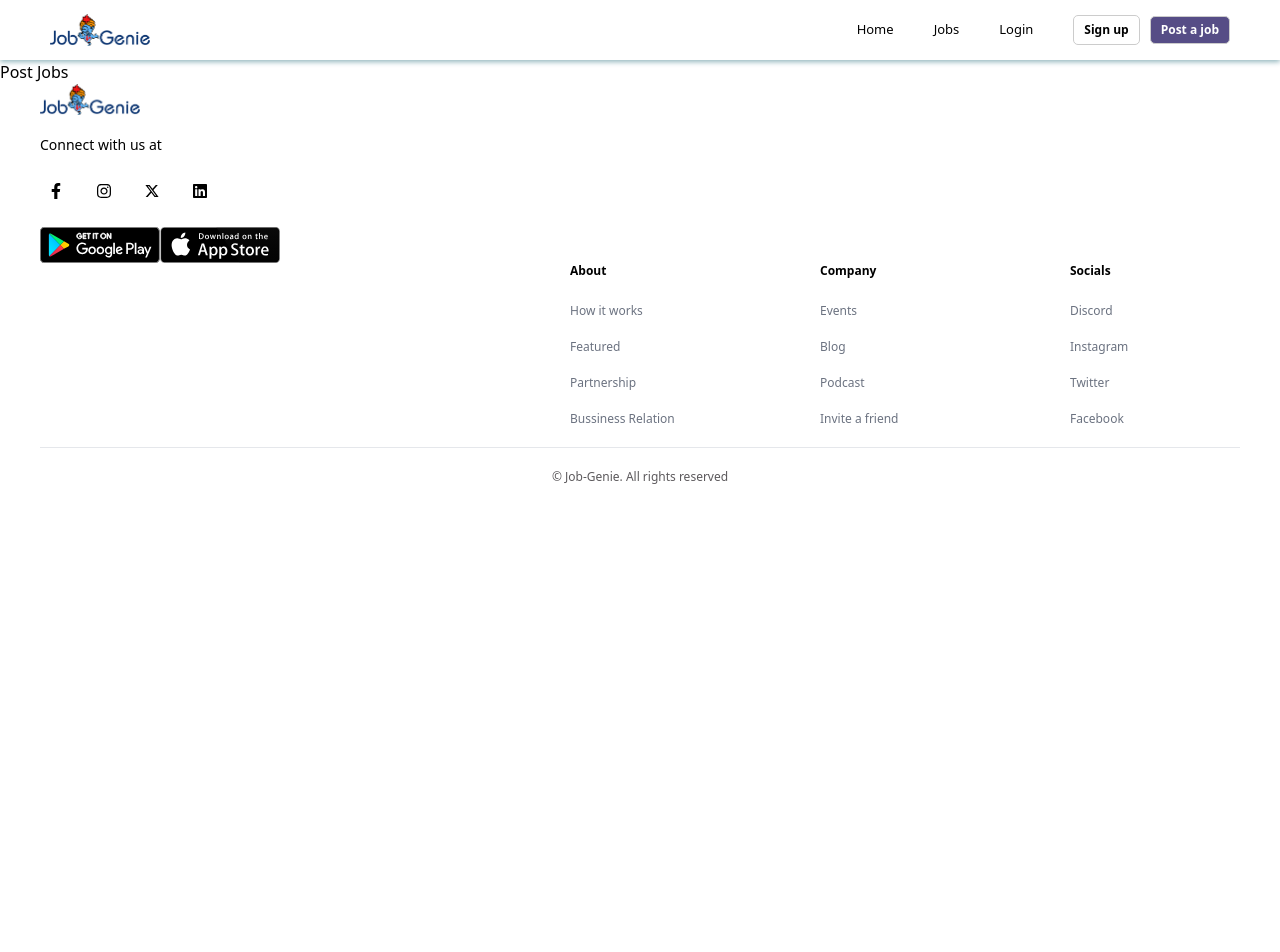
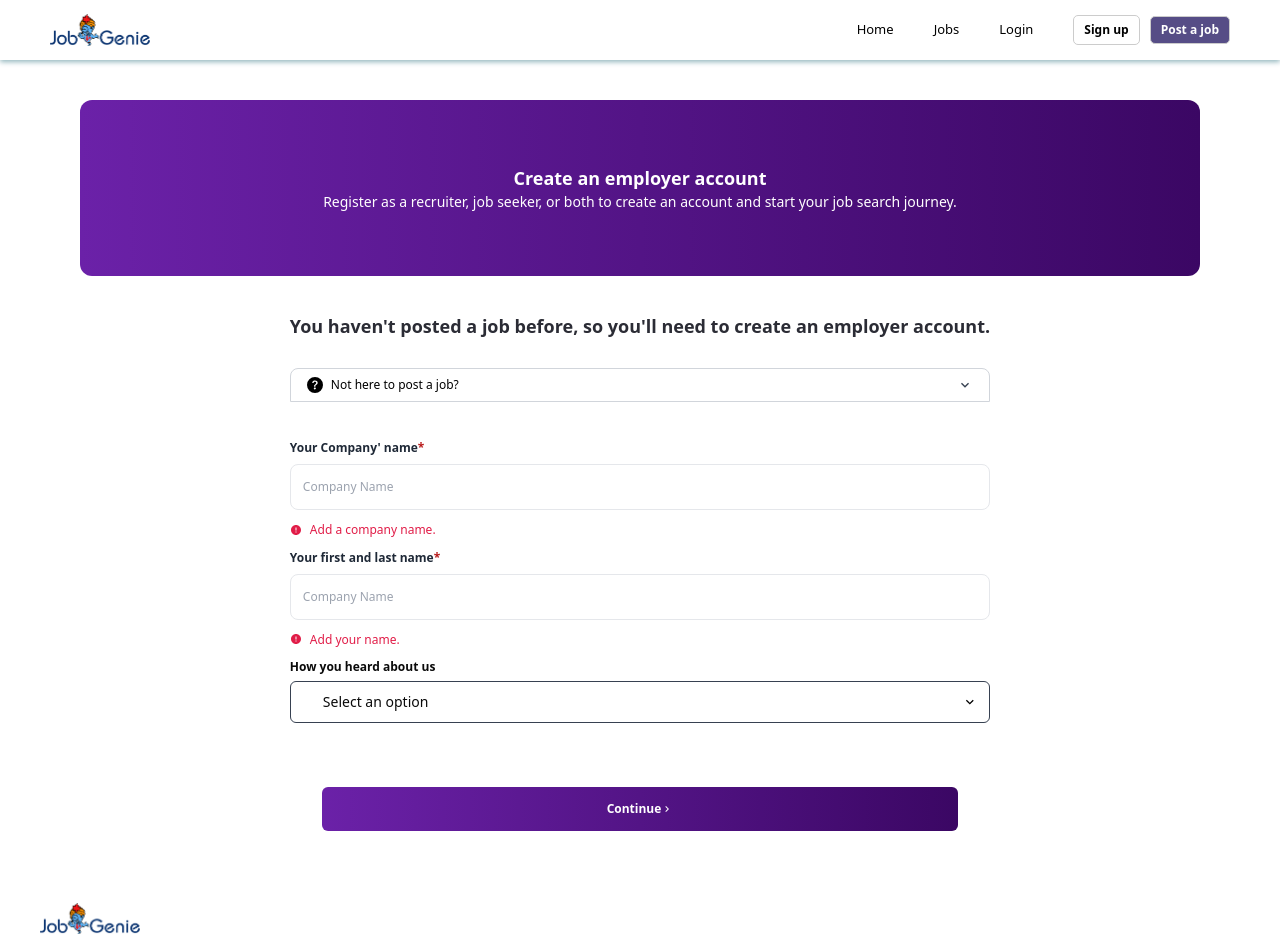
Before and after one commit to Obomhese-Raphael/next-typescript-job_board, a Next.js app: page /post in a window 1280 px wide. Shown: the top 952 px of the page. Before the commit the page ends 800 px from the top, so only its background shows below. Built offline with nearby package versions, Linux system fonts and the light colour scheme.

Commit message:
added the post a job page

```diff
--- a/app/jobs/page.tsx
+++ b/app/jobs/page.tsx
@@ -64,10 +64,6 @@ const Jobs = () => {
         setLocationInput(value);
         handleSearch();
     };
-
-    // const handleJobClick = (item: { id: any; }) => {
-    //     router.push(`/jobs/${item.id}`, { query: {item} })
-    // };
 
     const handleJobClick = (item: { id: any }) => {
         router.push(`/jobs/${item.id}`);
--- a/app/post/page.tsx
+++ b/app/post/page.tsx
@@ -1,9 +1,141 @@
-import React from 'react'
+"use client"
+
+import Link from 'next/link';
+import React from 'react';
+import { BsQuestionCircleFill } from "react-icons/bs";
+import { MdKeyboardArrowDown, MdKeyboardArrowRight, MdOutlineError } from "react-icons/md";
 
 const Post = () => {
   return (
-    <div>Post Jobs</div>
-  )
-}
+    <div className="box-border flex flex-col flex-grow flex-shrink home container 2xl:px-30 mx-auto my-10">
+      <div className="bg-gradient-to-r from-purple-800 to-purple-950 text-white py-16 text-center mx-20 rounded-xl">
+        <div className="flex flex-row justify-center">
+          <div className="px-3">
+            <h1 className='font-bold text-lg'>Create an employer account</h1>
+            <p className='text-sm'>
+              Register as a recruiter, job seeker, or both to create an account and start your job search journey.
+            </p>
+          </div>
+        </div>
+      </div>
+      <div className="border-box grid gap-8 mt-10 justify-center">
+        <h2 className="font-bold text-black-100 text-lg leading-5">You haven&apos;t posted a job before, so you&apos;ll need to create an employer account.</h2>
+        <details className=''>
+          <summary className="appearance-none flex items-center bg-transparent border border-gray-300 rounded-t-lg rounded-b-r-lg rounded-b-l-lg cursor-pointer text-gray-700 px-4 py-2 justify-between">
+            <span className='flex items-center gap-2 text-black'>
+              <BsQuestionCircleFill />
+              <p className='text-black text-xs'>Not here to post a job?</p>
+            </span>
+            <span>
+              <MdKeyboardArrowDown />
+            </span>
+          </summary>
+          <div className="font-sans relative overflow-hidden border     border-gray-300 border-t-0 transition-all duration-200 ease-out
+            rounded-b-lg text-gray-700 text-base font-normal leading-6">
+            <div className="box-border m-0 min-w-0 w-full py-3 px-3">
+              <div className="flex box-border m-0 min-w-0 flex-col gap-6">
+                <div className="flex items-start m-0 flex-col flex-wrap justify-start">
+                  <div className="m-0 max-w-full flex-none min-w-0">
+                    <h3 className='m-0 text-[rgb(45, 45, 45)] font-bold font-sans text-sm leading-6'>People looking for jobs</h3>
+                  </div>
+                  <div className="m-0 max-w-full flex-none min-w-0">
+                    <span className='font-sans border-b border-solid text-blue-700 text-xs underline cursor-pointer transition-colors transition-border duration-200 ease-[cubic-bezier(0.645,0.045,0.355,1)]'>
+                      <Link href={'/jobs'}>Search for a job</Link>
+                    </span>
+                  </div>
+                </div>
+                <div className="flex items-start m-0 flex-col flex-wrap justify-start">
+                  <div className="m-0 max-w-full flex-none min-w-0">
+                    <h3 className='m-0 text-[rgb(45, 45, 45)] font-bold font-sans text-sm leading-6'>Employers</h3>
+                  </div>
+                  <div className="m-0 max-w-full flex-none min-w-0">
+                    <span className='font-sans border-b border-solid text-blue-700 text-xs underline cursor-pointer transition-colors transition-border duration-200 ease-[cubic-bezier(0.645,0.045,0.355,1)]'>Request access to company account</span>
+                  </div>
+                </div>
+              </div>
+            </div>
+          </div>
+        </details>
+        <div className="box-border m-0 min-w-0">
+          <div>
+            <div className="box-border m-0 min-w-0">
+              <div className="m-0 p-0 border-none box-border min-w-0 flex-1">
+                <label htmlFor="company_name" className="font-sans font-bold text-gray-800 inline-block p-0 mb-1 text-xs leading-6 opacity-100 transition-opacity duration-200 ease-[cubic-bezier(0.645,0.045,0.355,1)]">Your Company&apos; name
+                  <span className="box-border m-0 min-w-0 text-red-700 font-bold">*</span>
+                </label>
+                <span className="box-border flex items-center justify-between relative z-0 rounded-lg border bg-white">
+                  <input type="text" className='box-border flex-grow m-0 rounded-lg cursor-text bg-transparent  text-xs font-sans font-normal tracking-normal leading-6 text-gray-800 px-3 py-2.5 min-h-[2.75rem] min-w-0' role='combobox' aria-autocomplete="both" aria-controls='listbox--:r1h' aria-expanded="false" autoComplete='on' maxLength={100} required placeholder='Company Name' />
+                </span>
+                <div className="flex text-center items-center box-border my-0.5 mx-0 min-w-0 transition-opacity duration-200 ease-out">
+                  <div className="flex text-center my-0.5 mx-0 min-w-0 transition-opacity duration-200 ease-out items-center text-rose-600 text-xs mt-2 leading-relaxed">
+                    <MdOutlineError />
+                    <div className="ml-2">Add a company name.</div>
+                  </div>
+                </div>
+              </div>
+            </div>
+            <div className="box-border m-0 min-w-0">
+              <div className="m-0 p-0 border-none box-border min-w-0 flex-1">
+                <label htmlFor="company_name" className="font-sans font-bold text-gray-800 inline-block p-0 mb-1 text-xs leading-6 opacity-100 transition-opacity duration-200 ease-[cubic-bezier(0.645,0.045,0.355,1)]">Your first and last name
+                  <span className="box-border m-0 min-w-0 text-red-700 font-bold">*</span>
+                </label>
+                <span className="box-border flex items-center justify-between relative z-0 rounded-lg border bg-white">
+                  <input type="text" className='box-border flex-grow m-0 rounded-lg cursor-text bg-transparent  text-xs font-sans font-normal tracking-normal leading-6 text-gray-800 px-3 py-2.5 min-h-[2.75rem] min-w-0' role='combobox' aria-autocomplete="both" aria-controls='listbox--:r1h' aria-expanded="false" autoComplete='on' maxLength={100} required placeholder='Company Name' />
+                </span>
+                <div className="flex text-center items-center box-border my-0.5 mx-0 min-w-0 transition-opacity duration-200 ease-out">
+                  <div className="flex text-center my-0.5 mx-0 min-w-0 transition-opacity duration-200 ease-out items-center text-rose-600 text-xs mt-2 leading-relaxed">
+                    <MdOutlineError />
+                    <div className="ml-2">Add your name.</div>
+                  </div>
+                </div>
+              </div>
+            </div>
+            <div className="box-border m-0 min-w-0">
+              <label htmlFor="" className='font-sans opacity-100 transition-all duration-200 ease-in-out text-neutral-950 font-bold inline-block p-0 mb-1 text-xs leading-relaxed'>How you heard about us</label>
+              <div className="box-border relative flex items-center z-0 w-full bg-white rounded-md border border-gray-700 outline-none transition-all duration-200 ease-in-out px-3">
+                <select name="" id="" className="appearance-none z-10 m-0 pl-5 rounded-md outline-none border-none text-sm font-sans font-normal tracking-normal w-full h-10 py-2 bg-transparent text-neutral-950">
+                  <option value="" label='Select an option'>Select an option</option>
+                  <option value="radio" label='Radio (AM/FM/XM)'>Radio (AM/FM/XM)</option>
+                  <option value="mail" label="Mail">Mail</option>
+                  <option value="magazine" label="Online Video">online video</option>
+                  <option value="streamingAudio" label='Streaming Audio'>Streaming audio (ex. Spotify, Pandora)</option>
+                  <option value="searchEngine" label="Search engine">Search engine</option>
+                  <option value="socialMedia" label='Social media'>Social media (ex. Facebook, Twitter, Instagram)</option>
+                  <option value="referral" label='Referral'>Referral</option>
+                  <option value="email" label='Email'>Email</option>
+                  <option value="newsletter" label='Newsletter'>Newsletter</option>
+                  <option value="advertisement" label='Advertisement'>Advertisement</option>
+                  <option value="other" label='Other'>Other</option>
+                </select>
+                <MdKeyboardArrowDown />
+              </div>
+            </div>
+          </div>
+        </div>
+        <div className='flex box-border m-0 min-w-0 grid-rows-footer flex-col gap-0'>
+          <div className="box-border m-0 min-w-0 bg-white rounded-md p-8 w-full flex flex-col">
+            <div className="box-border m-0 min-w-0 grid gap-8">
+              <div className="flex box-border items-center my-0 max-[0.5rem] min-w-0 gap-2">
+                <div className="box-border items-center gap-3 m-0 w-full text-right">
+                  <Link href={"/"} className="flex relative items-center">
+                    <button
+                      type="submit"
+                      className="box-border bg-gradient-to-r from-purple-800 to-purple-950 appearance-none text-start no-underline border-none cursor-pointer select-none flex items-center justify-center relative m-0 px-4 py-2 line-clamp-1 font-sans font-bold rounded-md transition-all duration-200 ease-in-out w-full min-h-[2.75rem] text-xs text-white"
+                    >
+                      <span className="flex justify-center items-center">
+                        <span>Continue</span>
+                        <MdKeyboardArrowRight />
+                      </span>
+                    </button>
+                  </Link>
+                </div>
+              </div>
+            </div>
+          </div>
+        </div>
+      </div>
+    </div>
+  );
+};
 
-export default Post
+export default Post;
```
Also changed, not shown: components/Diff.tsx (+12 -12 lines).
